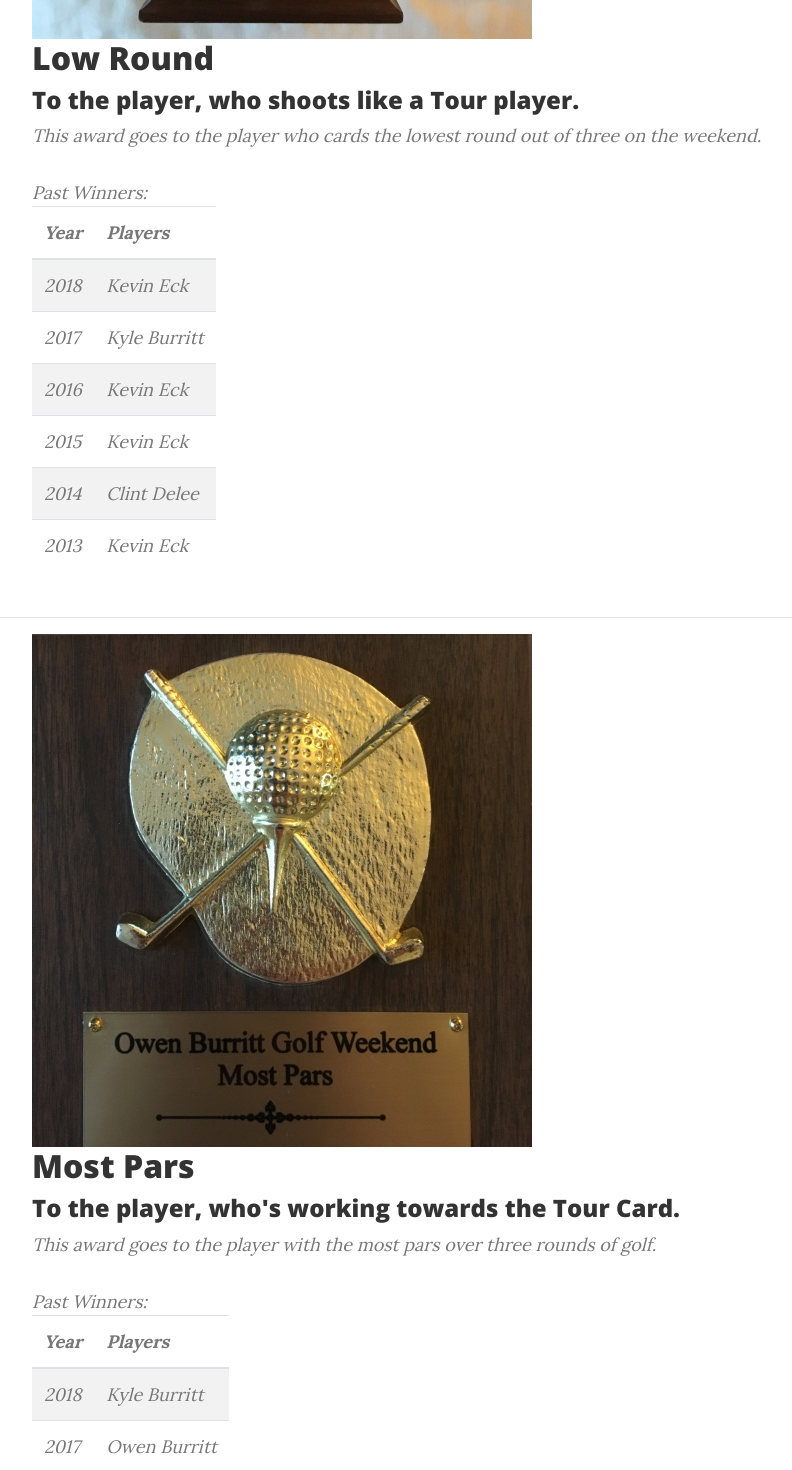
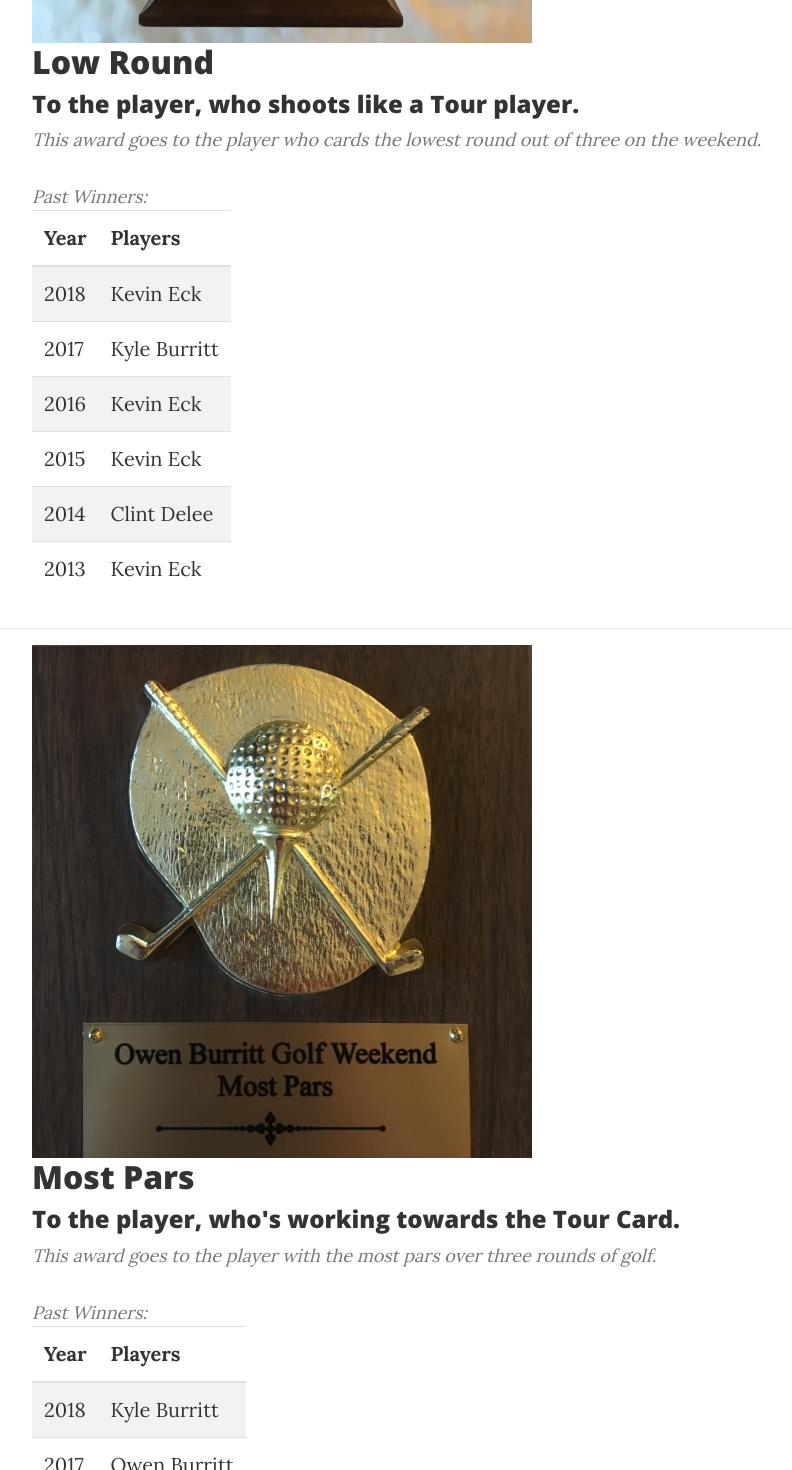
Before and after one commit to halversondm/the-burritt-cup, a React (Create React App) app: page /awards in a window 1280 px wide. Shown: the part 2502-3972 px from the top of the page, without its empty margins (243-1035 px from the left). Built offline with nearby package versions, Linux system fonts and the light colour scheme.

Commit message:
fix Awards for improper DOM usage

```diff
--- a/src/Awards.js
+++ b/src/Awards.js
@@ -10,11 +10,11 @@ class Awards extends Component {
                         <h1>Awards</h1>
                     </div>
                 </div>
-    <hr/>
+                <hr />
                 <div className="row justify-content-center">
                     <div className="col-lg-8 col-md-10">
                         <div className="post-preview">
-                <img className="img-responsive" src="./img/full/the_cup.jpg" alt="The Burritt Cup"/>
+                            <img className="img-responsive" src="./img/full/the_cup.jpg" alt="The Burritt Cup" />
                             <h2 className="post-title">
                                 The Burritt Cup
                 </h2>
@@ -23,7 +23,7 @@ class Awards extends Component {
                 </h4>
                             <p className="post-meta">This Cup is the goal of the weekend. The bragging rights for the next year go to
                     the winners of the Cup. Teams are chosen at random and vary from year to year.</p>
-                <p className="post-meta">Past Winners:
+                            <div className="post-meta">Past Winners:</div>
                             <table className="table table-striped table-responsive">
                                 <thead>
                                     <tr>
@@ -54,15 +54,14 @@ class Awards extends Component {
                                     </tr>
                                 </tbody>
                             </table>
-                </p>
                         </div>
                     </div>
                 </div>
-    <hr/>
+                <hr />
                 <div className="row justify-content-center">
                     <div className="col-lg-8 col-md-10">
                         <div className="post-preview">
-                <img className="img-responsive" src="./img/full/low_round.jpg" alt="Low Round"/>
+                            <img className="img-responsive" src="./img/full/low_round.jpg" alt="Low Round" />
                             <h2 className="post-title">
                                 Low Round
                 </h2>
@@ -70,7 +69,7 @@ class Awards extends Component {
                                 To the player, who shoots like a Tour player.
                 </h4>
                             <p className="post-meta">This award goes to the player who cards the lowest round out of three on the weekend.</p>
-                <p className="post-meta">Past Winners:
+                            <div className="post-meta">Past Winners:</div>
                             <table className="table table-striped table-responsive">
                                 <thead>
                                     <tr>
@@ -105,15 +104,14 @@ class Awards extends Component {
                                     </tr>
                                 </tbody>
                             </table>
-                </p>
                         </div>
                     </div>
                 </div>
-    <hr/>
+                <hr />
                 <div className="row justify-content-center">
                     <div className="col-lg-8 col-md-10">
                         <div className="post-preview">
-                <img className="img-responsive" src="./img/full/most_pars.jpg" alt="Most Pars"/>
+                            <img className="img-responsive" src="./img/full/most_pars.jpg" alt="Most Pars" />
                             <h2 className="post-title">
                                 Most Pars
                 </h2>
@@ -121,7 +119,7 @@ class Awards extends Component {
                                 To the player, who's working towards the Tour Card.
                 </h4>
                             <p className="post-meta">This award goes to the player with the most pars over three rounds of golf.</p>
-                <p className="post-meta">Past Winners:
+                            <div className="post-meta">Past Winners:</div>
                             <table className="table table-striped table-responsive">
                                 <thead>
                                     <tr>
@@ -160,15 +158,14 @@ class Awards extends Component {
                                     </tr>
                                 </tbody>
                             </table>
-                </p>
                         </div>
                     </div>
                 </div>
-    <hr/>
+                <hr />
                 <div className="row justify-content-center">
                     <div className="col-lg-8 col-md-10">
                         <div className="post-preview">
-                <img className="img-responsive" src="./img/full/most_bogies.jpg" alt="Most Bogies"/>
+                            <img className="img-responsive" src="./img/full/most_bogies.jpg" alt="Most Bogies" />
                             <h2 className="post-title">
                                 Most Bogies
                 </h2>
@@ -176,7 +173,7 @@ class Awards extends Component {
                                 To the player, who's trailing the money on the Web.com Tour.
                 </h4>
                             <p className="post-meta">This award goes to the player with the most bogies over three rounds of golf.</p>
-                <p className="post-meta">Past Winners:
+                            <div className="post-meta">Past Winners:</div>
                             <table className="table table-striped table-responsive">
                                 <thead>
                                     <tr>
@@ -215,15 +212,14 @@ class Awards extends Component {
                                     </tr>
                                 </tbody>
                             </table>
-                </p>
                         </div>
                     </div>
                 </div>
-    <hr/>
+                <hr />
                 <div className="row justify-content-center">
                     <div className="col-lg-8 col-md-10">
                         <div className="post-preview">
-                <img className="img-responsive" src="./img/full/high_round.jpg" alt="High Round"/>
+                            <img className="img-responsive" src="./img/full/high_round.jpg" alt="High Round" />
                             <h2 className="post-title">
                                 High Round
                 </h2>
@@ -231,7 +227,7 @@ class Awards extends Component {
                                 To the player who's hacking away at the range, but sucking on the course.
                 </h4>
                             <p className="post-meta">This award goes to the player with the highest round over three rounds of golf.</p>
-                <p className="post-meta">Past Winners:
+                            <div className="post-meta">Past Winners:</div>
                             <table className="table table-striped table-responsive">
                                 <thead>
                                     <tr>
@@ -266,11 +262,10 @@ class Awards extends Component {
                                     </tr>
                                 </tbody>
                             </table>
-                </p>
                         </div>
                     </div>
                 </div>
-    <hr/>
+                <hr />
                 <div className="row justify-content-center">
                     <div className="col-lg-8 col-md-10">
                         <div className="post-preview">
@@ -281,7 +276,7 @@ class Awards extends Component {
                                 To the player, who's working on his aim, but is just not there yet.
                 </h4>
                             <p className="post-meta">This award goes to the player with the most number of hazards hit over three rounds of golf.</p>
-                <p className="post-meta">Past Winners:
+                            <div className="post-meta">Past Winners:</div>
                             <table className="table table-striped table-responsive">
                                 <thead>
                                     <tr>
@@ -304,7 +299,6 @@ class Awards extends Component {
                                     </tr>
                                 </tbody>
                             </table>
-                </p>
                         </div>
                     </div>
                 </div>
```
Lines whose indentation alone changed are shown as unchanged.
